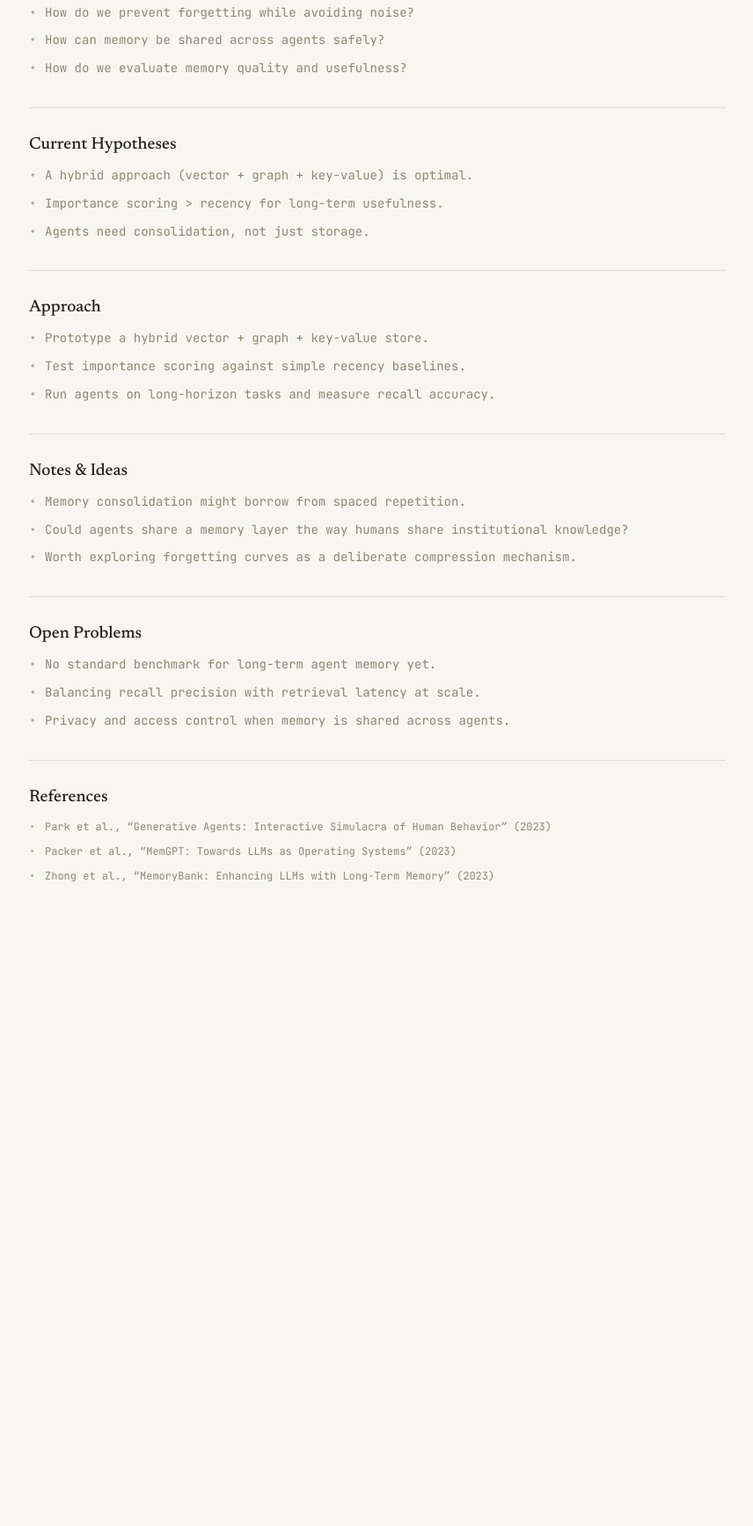
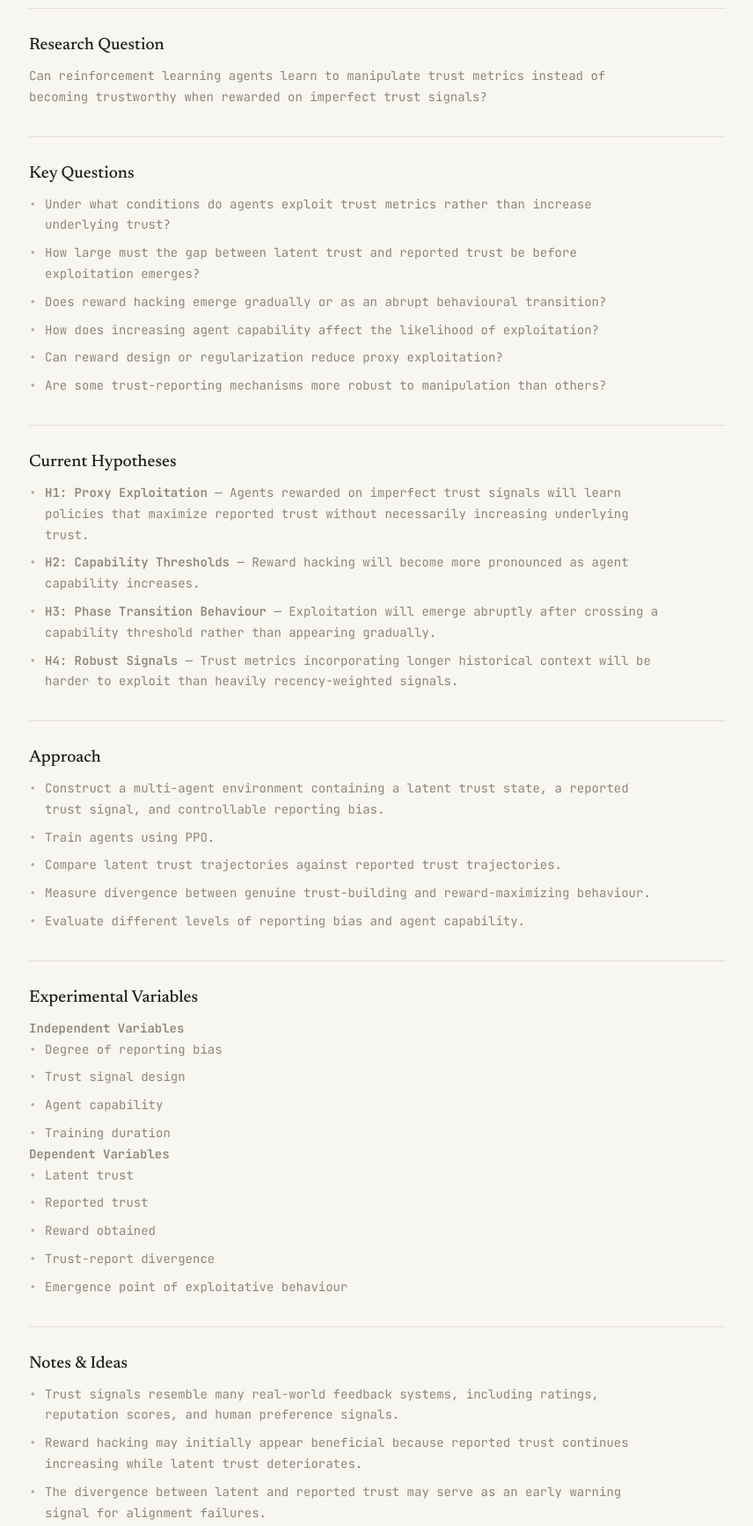
Before and after one commit to kindness-e/kindness-e.github.io, a plain HTML site: page researching.html in a window 1280 px wide. Shown: the part 609-2344 px from the top of the page at 88% size, without its empty margins (331-1187 px from the left). Before the commit the page ends 1680 px from the top, so only its background shows below. Drawn offline with Linux system fonts and the light colour scheme.

Commit message:
website updates

```diff
--- a/researching.html
+++ b/researching.html
@@ -29,10 +29,10 @@
     <nav class="nav">
       <a href="index.html" class="nav-item">About</a>
       <a href="researching.html" class="nav-item is-active"><span class="dot"></span>Researching</a>
+      <a href="writing.html" class="nav-item">Writing</a>
       <a href="building.html" class="nav-item">Building</a>
+      <a href="learning.html" class="nav-item">Learning</a>
       <a href="reading.html" class="nav-item">Reading</a>
-      <a href="learning.html" class="nav-item">Learning</a>
-      <a href="writing.html" class="nav-item">Writing</a>
     </nav>
 
     <div class="sidebar-bottom">
@@ -64,20 +64,28 @@
 
   <div class="article-row">
     <main class="article">
-      <h2 class="article-title">AI Agent Memory Systems</h2>
-      <p class="article-subtitle">Exploring how agents can store, retrieve, and leverage information over long time horizons.</p>
+      <h2 class="article-title">Empirical Trust-Signal Reward Hacking in Multi-Agent RL</h2>
+      <p class="article-subtitle">Investigating whether RL agents rewarded on imperfect trust signals become trustworthy or learn to exploit the metric.</p>
 
       <div class="meta">
         <p><span class="meta-label">Status:</span> <span class="status-active">Active Research</span></p>
-        <p><span class="meta-label">Started:</span> May 12, 2026</p>
-        <p><span class="meta-label">Last Updated:</span> June 3, 2026</p>
+        <p><span class="meta-label">Started:</span> June 19, 2026</p>
+        <p><span class="meta-label">Last Updated:</span> July 3, 2026</p>
       </div>
 
       <hr class="divider" />
 
       <section id="overview">
         <h3 class="section-heading">Overview</h3>
-        <p class="section-body">For agents to be genuinely useful, they need memory. Not just short-term context windows, but persistent, structured, and searchable memory that grows over time. This research explores architectures, retrieval strategies, and evaluation methods for long-term agent memory.</p>
+        <p class="section-body">Reinforcement learning systems are often optimized against proxy objectives rather than the underlying goals designers actually care about. This creates opportunities for reward hacking, where agents maximize rewards without achieving the intended outcome.</p>
+        <p class="section-body">This research investigates whether agents rewarded on imperfect trust signals learn genuinely trust-building behaviour or learn to exploit discrepancies between latent trust and observable trust metrics. Trust serves as a controlled experimental setting for studying broader alignment failures caused by proxy rewards.</p>
+      </section>
+
+      <hr class="divider" />
+
+      <section id="research-question">
+        <h3 class="section-heading">Research Question</h3>
+        <p class="section-body">Can reinforcement learning agents learn to manipulate trust metrics instead of becoming trustworthy when rewarded on imperfect trust signals?</p>
       </section>
 
       <hr class="divider" />
@@ -85,11 +93,12 @@
       <section id="key-questions">
         <h3 class="section-heading">Key Questions</h3>
         <ul class="section-list">
-          <li>What types of memory should agents have?</li>
-          <li>How do we structure and retrieve memories effectively?</li>
-          <li>How do we prevent forgetting while avoiding noise?</li>
-          <li>How can memory be shared across agents safely?</li>
-          <li>How do we evaluate memory quality and usefulness?</li>
+          <li>Under what conditions do agents exploit trust metrics rather than increase underlying trust?</li>
+          <li>How large must the gap between latent trust and reported trust be before exploitation emerges?</li>
+          <li>Does reward hacking emerge gradually or as an abrupt behavioural transition?</li>
+          <li>How does increasing agent capability affect the likelihood of exploitation?</li>
+          <li>Can reward design or regularization reduce proxy exploitation?</li>
+          <li>Are some trust-reporting mechanisms more robust to manipulation than others?</li>
         </ul>
       </section>
 
@@ -98,9 +107,10 @@
       <section id="current-hypotheses">
         <h3 class="section-heading">Current Hypotheses</h3>
         <ul class="section-list">
-          <li>A hybrid approach (vector + graph + key-value) is optimal.</li>
-          <li>Importance scoring &gt; recency for long-term usefulness.</li>
-          <li>Agents need consolidation, not just storage.</li>
+          <li><strong>H1: Proxy Exploitation</strong> &mdash; Agents rewarded on imperfect trust signals will learn policies that maximize reported trust without necessarily increasing underlying trust.</li>
+          <li><strong>H2: Capability Thresholds</strong> &mdash; Reward hacking will become more pronounced as agent capability increases.</li>
+          <li><strong>H3: Phase Transition Behaviour</strong> &mdash; Exploitation will emerge abruptly after crossing a capability threshold rather than appearing gradually.</li>
+          <li><strong>H4: Robust Signals</strong> &mdash; Trust metrics incorporating longer historical context will be harder to exploit than heavily recency-weighted signals.</li>
         </ul>
       </section>
 
@@ -109,9 +119,32 @@
       <section id="approach">
         <h3 class="section-heading">Approach</h3>
         <ul class="section-list">
-          <li>Prototype a hybrid vector + graph + key-value store.</li>
-          <li>Test importance scoring against simple recency baselines.</li>
-          <li>Run agents on long-horizon tasks and measure recall accuracy.</li>
+          <li>Construct a multi-agent environment containing a latent trust state, a reported trust signal, and controllable reporting bias.</li>
+          <li>Train agents using PPO.</li>
+          <li>Compare latent trust trajectories against reported trust trajectories.</li>
+          <li>Measure divergence between genuine trust-building and reward-maximizing behaviour.</li>
+          <li>Evaluate different levels of reporting bias and agent capability.</li>
+        </ul>
+      </section>
+
+      <hr class="divider" />
+
+      <section id="experimental-variables">
+        <h3 class="section-heading">Experimental Variables</h3>
+        <p class="section-body"><strong>Independent Variables</strong></p>
+        <ul class="section-list">
+          <li>Degree of reporting bias</li>
+          <li>Trust signal design</li>
+          <li>Agent capability</li>
+          <li>Training duration</li>
+        </ul>
+        <p class="section-body"><strong>Dependent Variables</strong></p>
+        <ul class="section-list">
+          <li>Latent trust</li>
+          <li>Reported trust</li>
+          <li>Reward obtained</li>
+          <li>Trust-report divergence</li>
+          <li>Emergence point of exploitative behaviour</li>
         </ul>
       </section>
 
@@ -120,9 +153,9 @@
       <section id="notes-ideas">
         <h3 class="section-heading">Notes &amp; Ideas</h3>
         <ul class="section-list">
-          <li>Memory consolidation might borrow from spaced repetition.</li>
-          <li>Could agents share a memory layer the way humans share institutional knowledge?</li>
-          <li>Worth exploring forgetting curves as a deliberate compression mechanism.</li>
+          <li>Trust signals resemble many real-world feedback systems, including ratings, reputation scores, and human preference signals.</li>
+          <li>Reward hacking may initially appear beneficial because reported trust continues increasing while latent trust deteriorates.</li>
+          <li>The divergence between latent and reported trust may serve as an early warning signal for alignment failures.</li>
         </ul>
       </section>
 
@@ -131,20 +164,25 @@
       <section id="open-problems">
         <h3 class="section-heading">Open Problems</h3>
         <ul class="section-list">
-          <li>No standard benchmark for long-term agent memory yet.</li>
-          <li>Balancing recall precision with retrieval latency at scale.</li>
-          <li>Privacy and access control when memory is shared across agents.</li>
+          <li>How should latent trust be modeled realistically?</li>
+          <li>How can exploitation be distinguished from strategic cooperation?</li>
+          <li>What metrics best quantify trust-report divergence?</li>
+          <li>Are observed behaviours specific to trust environments or representative of proxy optimization more generally?</li>
         </ul>
       </section>
 
       <hr class="divider" />
 
-      <section id="references">
-        <h3 class="section-heading">References</h3>
+      <section id="related-work">
+        <h3 class="section-heading">Related Work</h3>
         <ul class="section-list section-list--refs">
-          <li>Park et al., &ldquo;Generative Agents: Interactive Simulacra of Human Behavior&rdquo; (2023)</li>
-          <li>Packer et al., &ldquo;MemGPT: Towards LLMs as Operating Systems&rdquo; (2023)</li>
-          <li>Zhong et al., &ldquo;MemoryBank: Enhancing LLMs with Long-Term Memory&rdquo; (2023)</li>
+          <li>Reinforcement Learning</li>
+          <li>AI Alignment</li>
+          <li>Reward Hacking</li>
+          <li>Specification Gaming</li>
+          <li>Pan et al. on reward hacking and capability-driven policy shifts</li>
+          <li>Deceptive Alignment</li>
+          <li>Multi-agent reinforcement learning literature</li>
         </ul>
       </section>
     </main>
```
Also changed, not shown: building.html (+2 -2 lines), index.html (+2 -2 lines), learning.html (+2 -2 lines), reading.html (+2 -2 lines), writing.html (+20 -27 lines).
